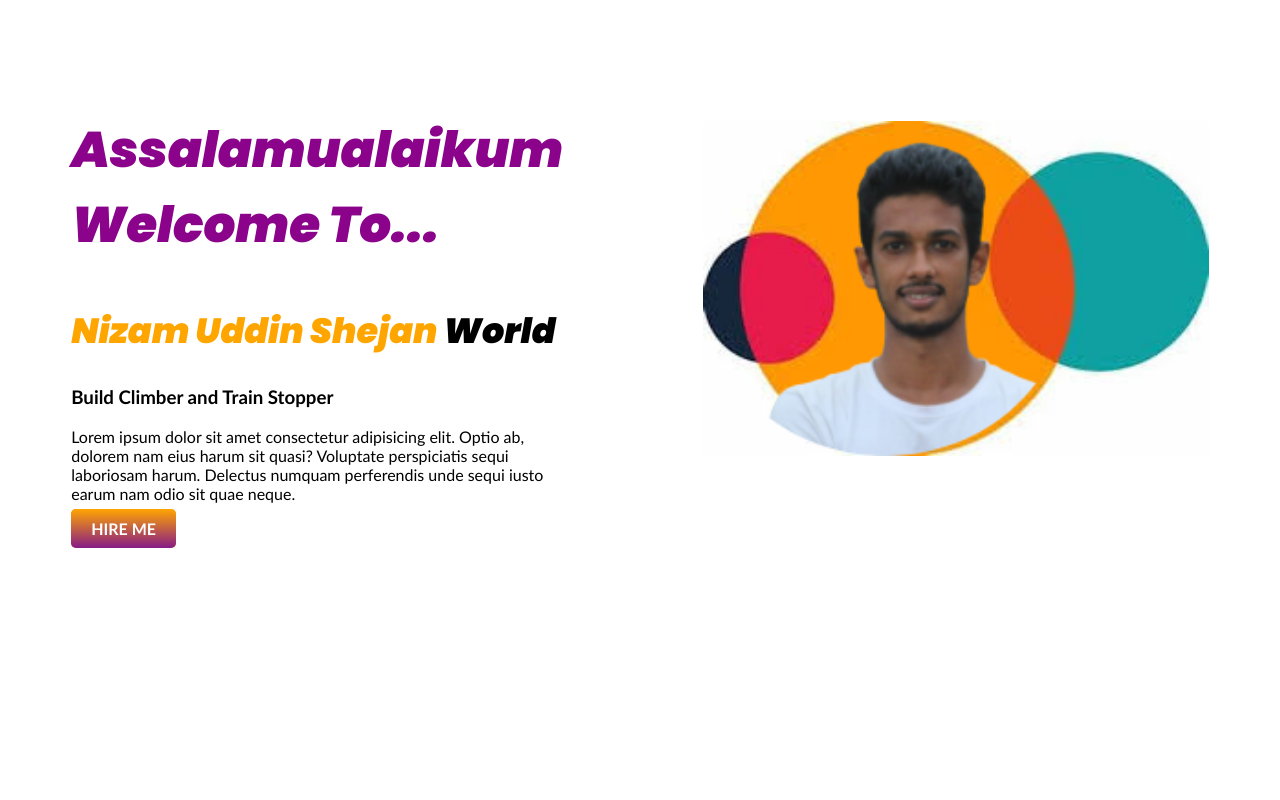
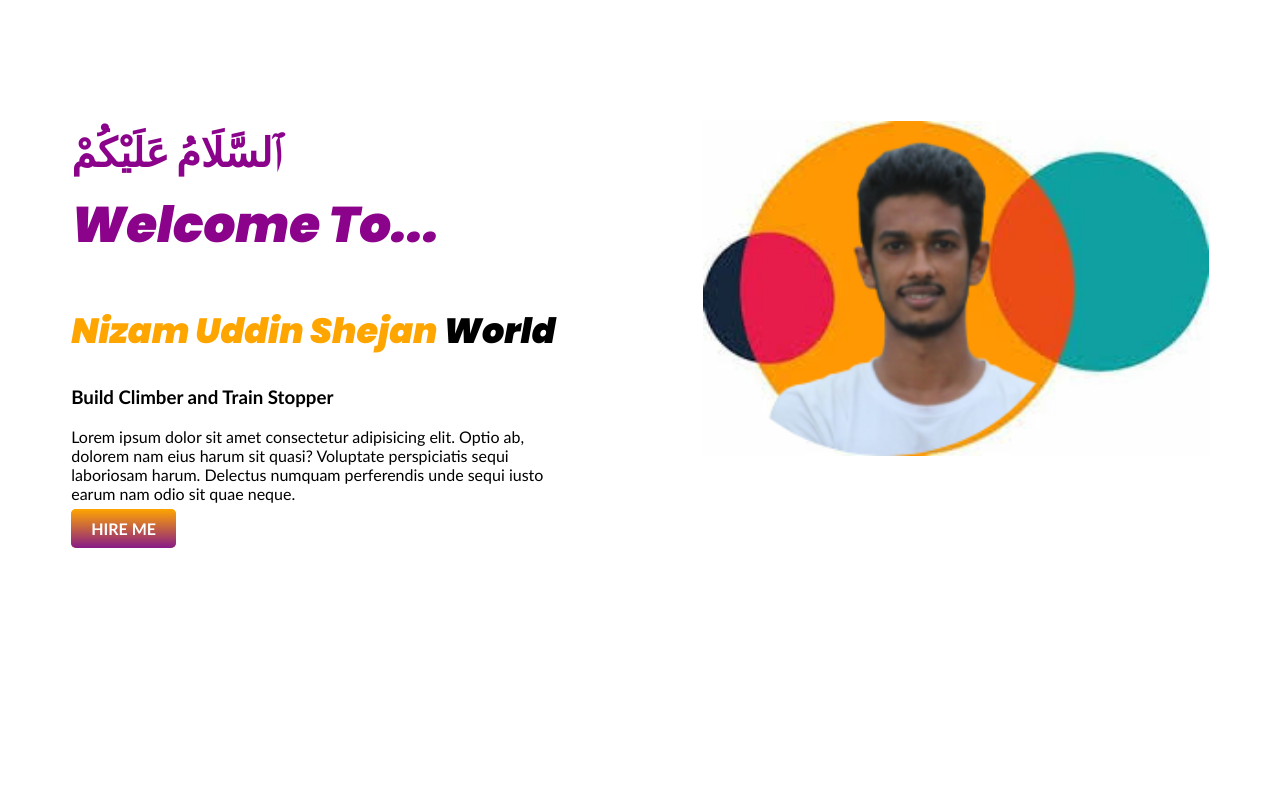
Before and after one commit to Nizam-Shejan11/developer-portfolio, a plain HTML site: page index.html in a window 1280 px wide. Shown: the top 800 px of the page. Drawn offline with Linux system fonts and the light colour scheme.

Commit message:
all done

```diff
--- a/index.html
+++ b/index.html
@@ -13,7 +13,7 @@
 <body>
     <section class="top-banner flexible-container">
         <div class="half-width">
-            <h1 style="color: rgb(138, 3, 138)"> Assalamualaikum <br> Welcome To... </h1>
+            <h1 style="color: rgb(138, 3, 138)"> <span class="salam">ٱلسَّلَامُ عَلَيْكُمْ</span> <br> Welcome To... </h1>
         <h2><span class="orange-color">Nizam Uddin Shejan</span> World</h2>
         <h3>Build Climber and Train Stopper</h3>
         <p>Lorem ipsum dolor sit amet consectetur adipisicing elit. Optio ab, dolorem nam eius harum sit quasi? Voluptate perspiciatis sequi laboriosam harum. Delectus numquam perferendis unde sequi iusto earum nam odio sit quae neque.</p>
--- a/style.css
+++ b/style.css
@@ -3,6 +3,9 @@ body{
 h1{
     font-family: 'Poppins', sans-serif;
     font-size: 50px;
+}
+.salam{
+    font-size: 40px;
 }
 h2{
     font-family: 'Poppins', sans-serif;
```
